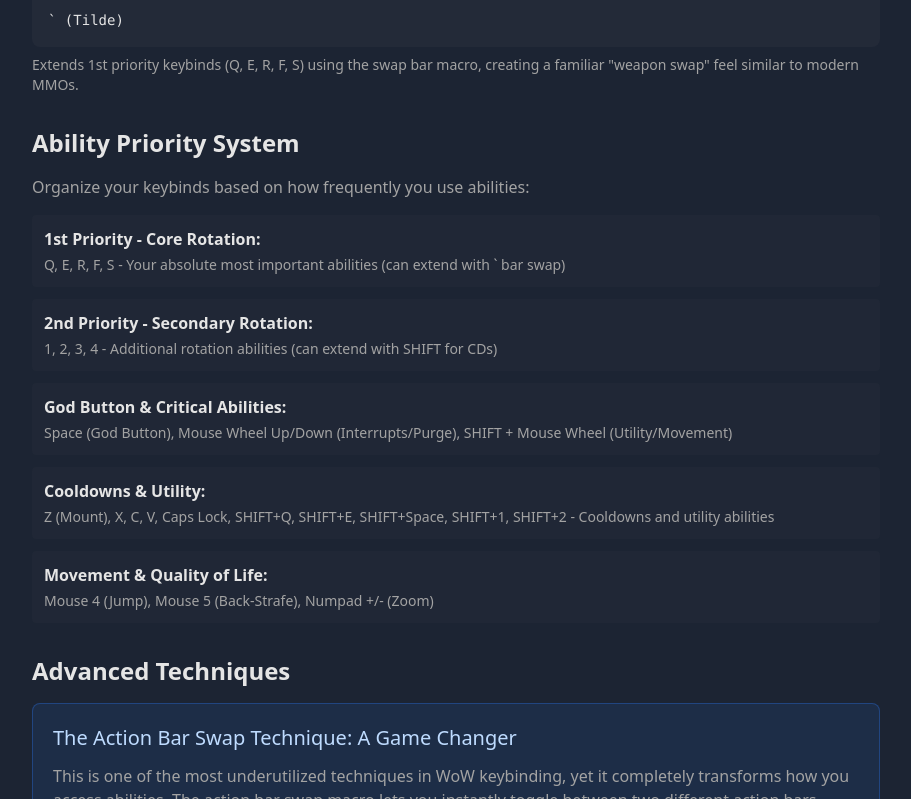
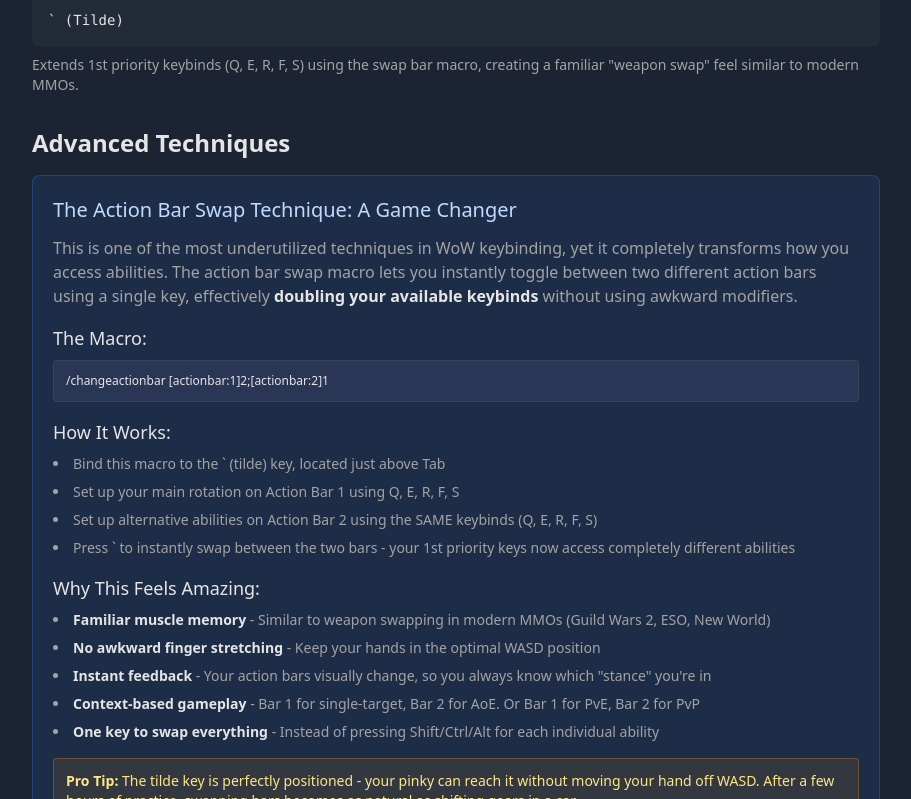
Before and after one commit to merthanmerter/wow-keybinds, a Next.js app: page /ergonomics in a window 1280 px wide. Shown: the part 2641-3440 px from the top of the page, without its empty margins (184-1095 px from the left). Built offline with nearby package versions, Linux system fonts and the light colour scheme.

Commit message:
removed duplicated content

```diff
--- a/src/app/ergonomics/page.tsx
+++ b/src/app/ergonomics/page.tsx
@@ -305,61 +305,6 @@ export default function Page() {
 					</section>
 
 					<section className="mb-8">
-						<h2 className="text-2xl font-semibold mb-4">
-							Ability Priority System
-						</h2>
-						<p className="text-muted-foreground mb-4">
-							Organize your keybinds based on how frequently you use abilities:
-						</p>
-						<div className="space-y-3">
-							<div className="bg-secondary/30 p-3 rounded">
-								<strong className="text-foreground">
-									1st Priority - Core Rotation:
-								</strong>
-								<p className="text-muted-foreground text-sm mt-1">
-									Q, E, R, F, S - Your absolute most important abilities (can
-									extend with ` bar swap)
-								</p>
-							</div>
-							<div className="bg-secondary/30 p-3 rounded">
-								<strong className="text-foreground">
-									2nd Priority - Secondary Rotation:
-								</strong>
-								<p className="text-muted-foreground text-sm mt-1">
-									1, 2, 3, 4 - Additional rotation abilities (can extend with
-									SHIFT for CDs)
-								</p>
-							</div>
-							<div className="bg-secondary/30 p-3 rounded">
-								<strong className="text-foreground">
-									God Button & Critical Abilities:
-								</strong>
-								<p className="text-muted-foreground text-sm mt-1">
-									Space (God Button), Mouse Wheel Up/Down (Interrupts/Purge),
-									SHIFT + Mouse Wheel (Utility/Movement)
-								</p>
-							</div>
-							<div className="bg-secondary/30 p-3 rounded">
-								<strong className="text-foreground">
-									Cooldowns & Utility:
-								</strong>
-								<p className="text-muted-foreground text-sm mt-1">
-									Z (Mount), X, C, V, Caps Lock, SHIFT+Q, SHIFT+E, SHIFT+Space,
-									SHIFT+1, SHIFT+2 - Cooldowns and utility abilities
-								</p>
-							</div>
-							<div className="bg-secondary/30 p-3 rounded">
-								<strong className="text-foreground">
-									Movement & Quality of Life:
-								</strong>
-								<p className="text-muted-foreground text-sm mt-1">
-									Mouse 4 (Jump), Mouse 5 (Back-Strafe), Numpad +/- (Zoom)
-								</p>
-							</div>
-						</div>
-					</section>
-
-					<section className="mb-8">
 						<h2 className="text-2xl font-semibold mb-4">Advanced Techniques</h2>
 
 						<div className="space-y-6">
```
